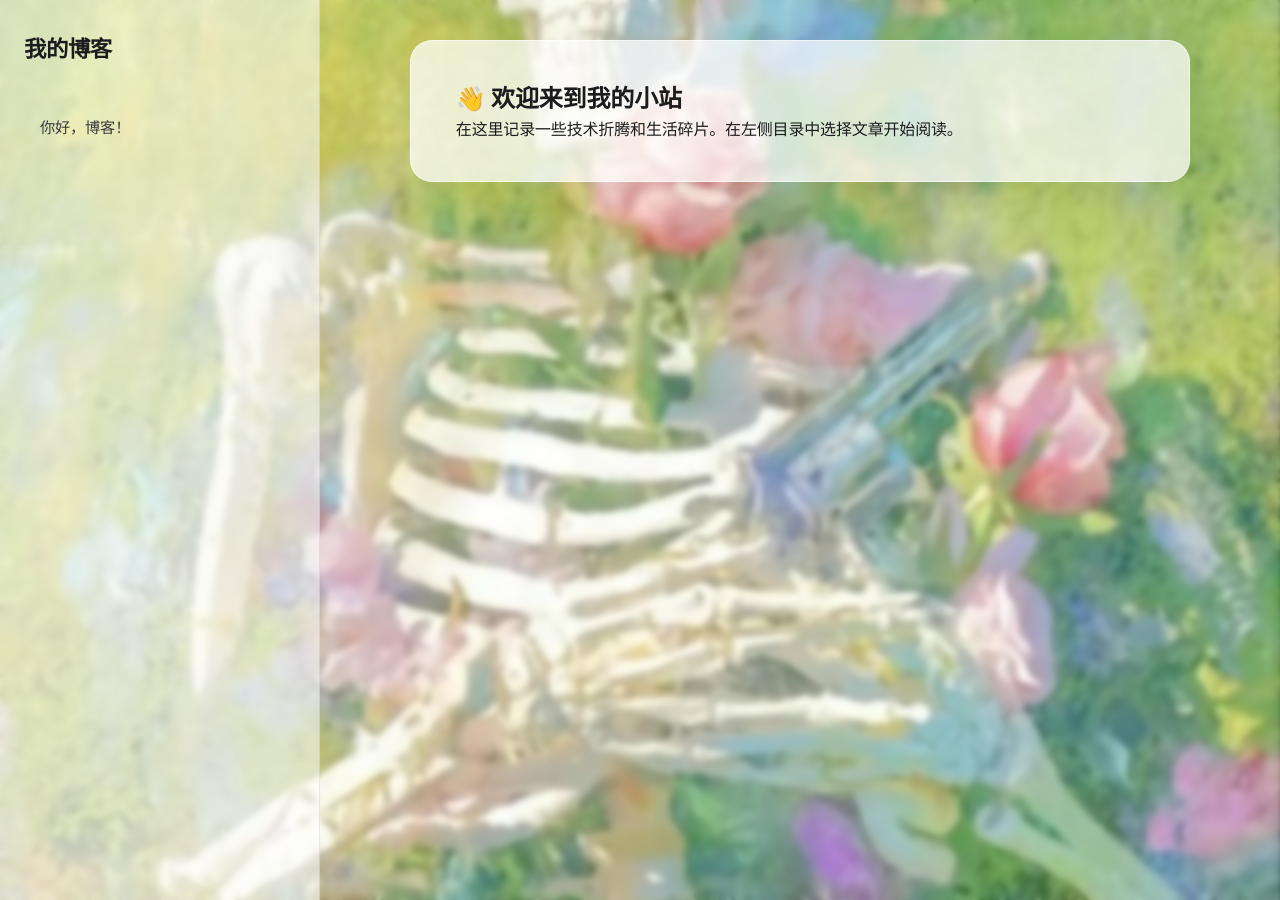
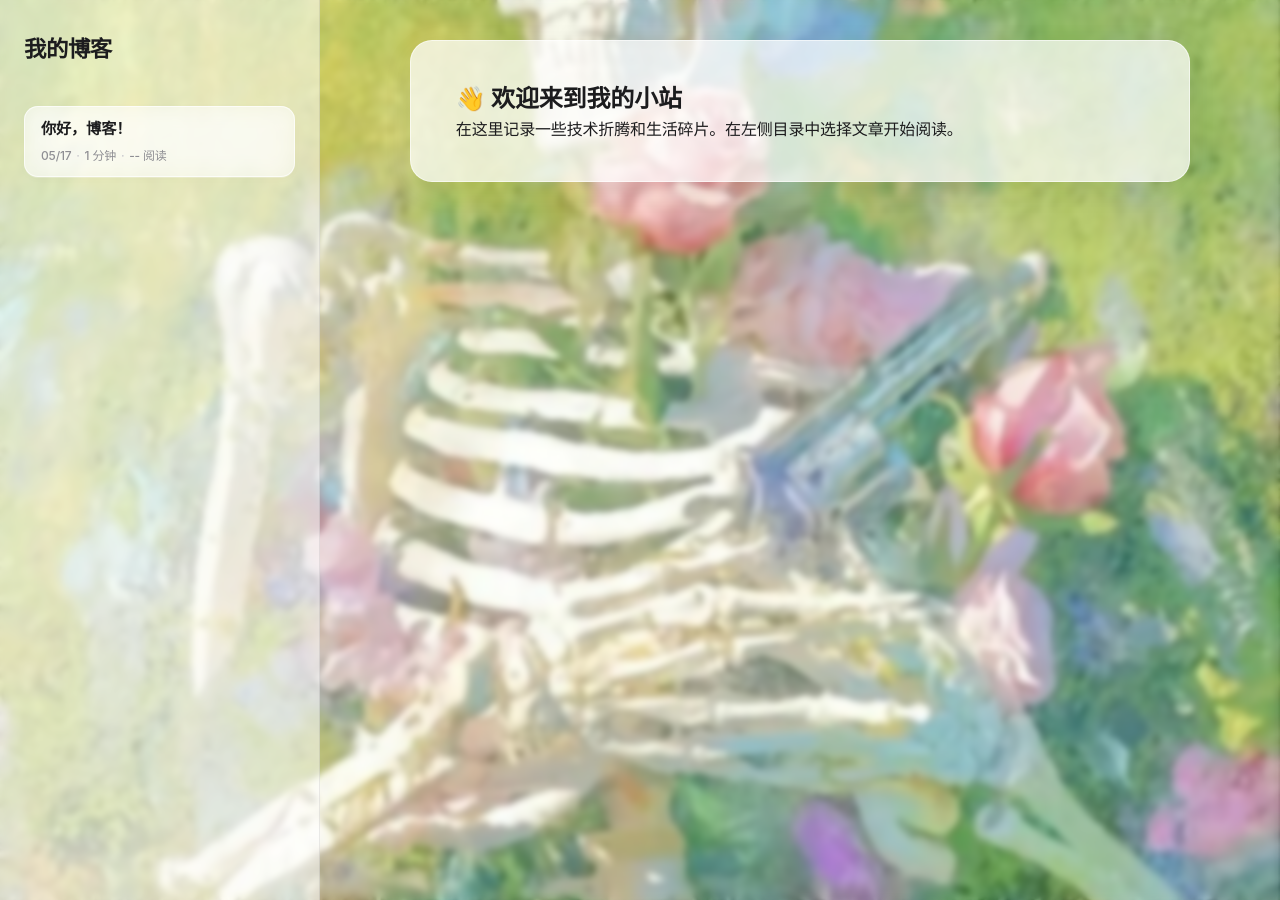
Before and after one commit to Jerry-Hang/Jerry-Hang.github.io, a Jekyll site: the page built from index.html, in a window 1280 px wide. Built offline with Jekyll 4.4.1, drawn with Linux system fonts in a browser that asks for light colours.

Commit message:
UI目录改进

```diff
--- a/_layouts/default.html
+++ b/_layouts/default.html
@@ -18,8 +18,15 @@
   <ul class="post-nav-list">
     {% for post in site.posts %}
       <li>
-              <a href="{{ post.url | relative_url }}" {% if page.url == post.url %}class="active"{% endif %}>
-                {{ post.title }}
+        <a href="{{ post.url | relative_url }}" class="post-capsule {% if page.url == post.url %}active{% endif %}">
+          <span class="capsule-title">{{ post.title }}</span>
+          <span class="capsule-meta">
+            <time datetime="{{ post.date | date: '%Y-%m-%d' }}">{{ post.date | date: '%m/%d' }}</time>
+            <span class="meta-sep">·</span>
+            <span>{{ post.content | number_of_words | divided_by: 400 | plus: 1 }} 分钟</span>
+            <span class="meta-sep">·</span>
+            <span class="pageviews" data-post-url="{{ post.url }}">-- 阅读</span>
+          </span>
         </a>
       </li>
     {% endfor %}
--- a/assets/css/ios-style.css
+++ b/assets/css/ios-style.css
@@ -185,3 +185,62 @@ hr {
   font-size: 0.9rem;
   letter-spacing: 0.3em;
 }
+/* ========== 终端胶囊风格目录 ========== */
+.post-nav-list {
+  list-style: none;
+  display: flex;
+  flex-direction: column;
+  gap: 0.8rem;
+}
+
+.post-capsule {
+  display: block;
+  padding: 0.9rem 1.2rem;
+  border-radius: 16px;               /* 圆润胶囊 */
+  background: rgba(255, 255, 255, 0.5);
+  backdrop-filter: blur(12px);
+  -webkit-backdrop-filter: blur(12px);
+  border: 0.5px solid rgba(255, 255, 255, 0.7);
+  box-shadow: 0 2px 8px rgba(0,0,0,0.02);
+  text-decoration: none;
+  transition: all 0.2s ease;
+}
+
+.post-capsule:hover {
+  background: rgba(255, 255, 255, 0.7);
+  box-shadow: 0 4px 16px rgba(0,0,0,0.04);
+  transform: translateY(-1px);
+}
+
+.post-capsule.active {
+  background: rgba(0, 122, 255, 0.15);
+  border-color: rgba(0, 122, 255, 0.3);
+  box-shadow: 0 0 0 1px rgba(0, 122, 255, 0.2);
+}
+
+.capsule-title {
+  display: block;
+  font-size: 0.95rem;
+  font-weight: 600;
+  color: #1c1c1e;
+  margin-bottom: 0.4rem;
+  letter-spacing: -0.01em;
+}
+
+.capsule-meta {
+  display: flex;
+  align-items: center;
+  gap: 0.3rem;
+  font-size: 0.75rem;
+  color: #8e8e93;
+  font-weight: 500;
+}
+
+.meta-sep {
+  color: #c7c7cc;
+}
+
+/* 阅读量占位文字，后续可通过 js 更新 */
+.pageviews {
+  color: #8e8e93;
+}
```
Lines whose indentation alone changed are shown as unchanged.
